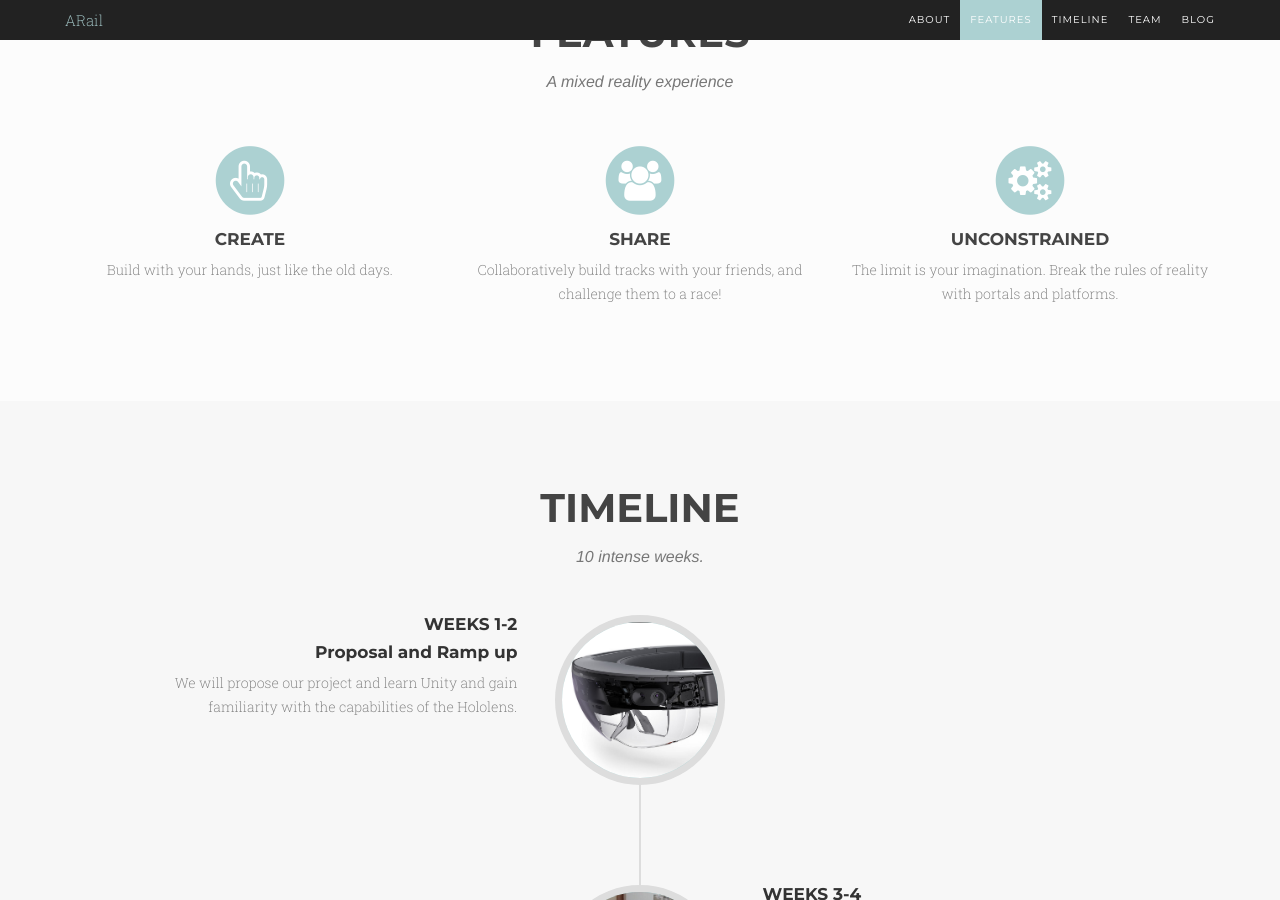
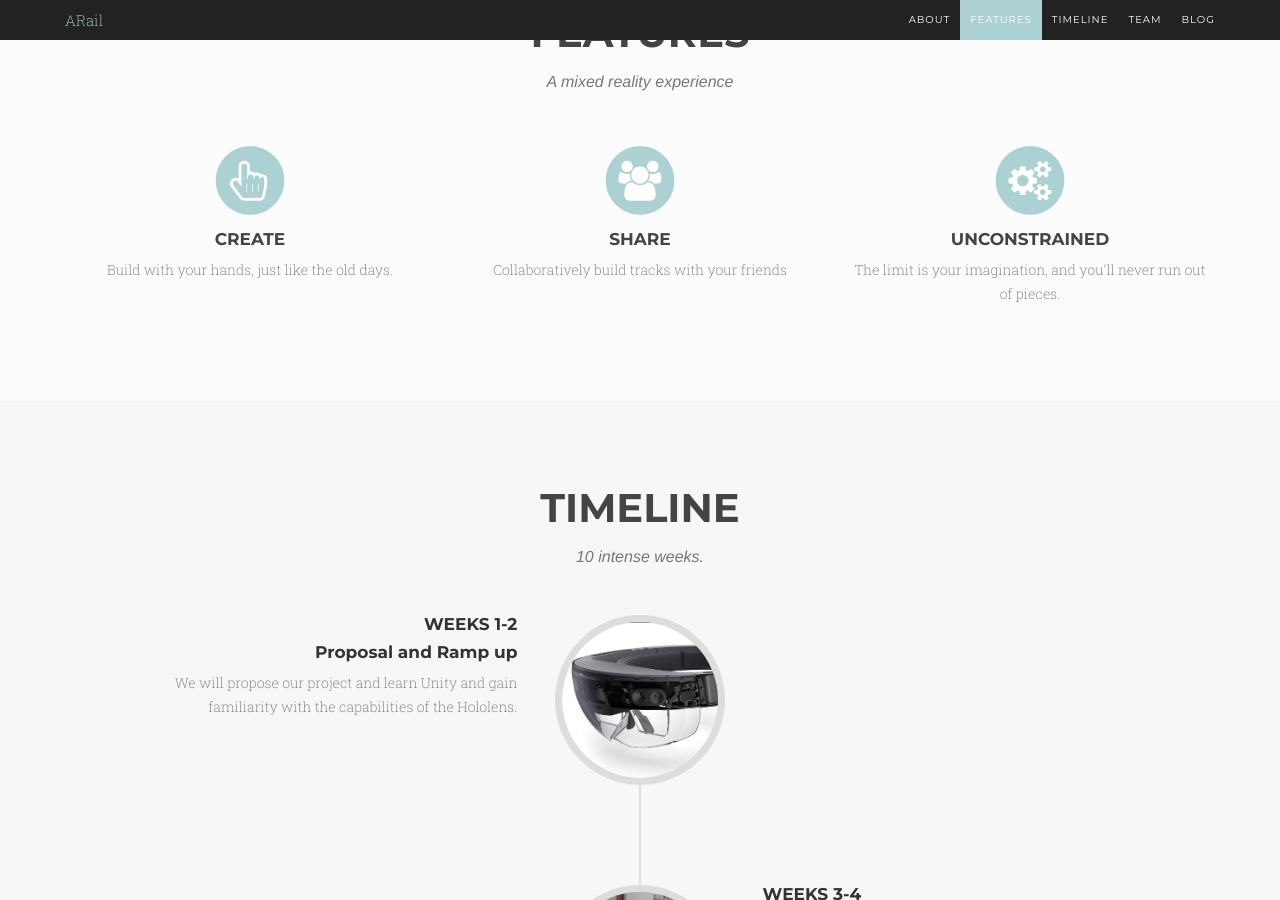
Before and after one commit to SonjaKhan/vrgrads, a Jekyll site: the page built from index.html, in a window 1280 px wide and 900 px high, scrolled down 1378 px. Built offline with Jekyll 4.4.1, drawn with Linux system fonts in a browser that asks for light colours; some web fonts are replaced.

Commit message:
Update features.html

```diff
--- a/_includes/features.html
+++ b/_includes/features.html
@@ -22,7 +22,7 @@
                         <i class="fa fa-users fa-stack-1x fa-inverse"></i>
                     </span>
                     <h4 class="service-heading">Share</h4>
-                    <p class="text-muted">Collaboratively build tracks with your friends, and challenge them to a race!</p>
+                    <p class="text-muted">Collaboratively build tracks with your friends</p>
                 </div>
                 <div class="col-md-4">
                     <span class="fa-stack fa-4x">
@@ -30,7 +30,7 @@
                         <i class="fa fa-cogs fa-stack-1x fa-inverse"></i>
                     </span>
                     <h4 class="service-heading">Unconstrained</h4>
-                    <p class="text-muted">The limit is your imagination. Break the rules of reality with portals and platforms.</p>
+                    <p class="text-muted">The limit is your imagination, and you'll never run out of pieces.</p>
                 </div>
             </div>
         </div>
```
